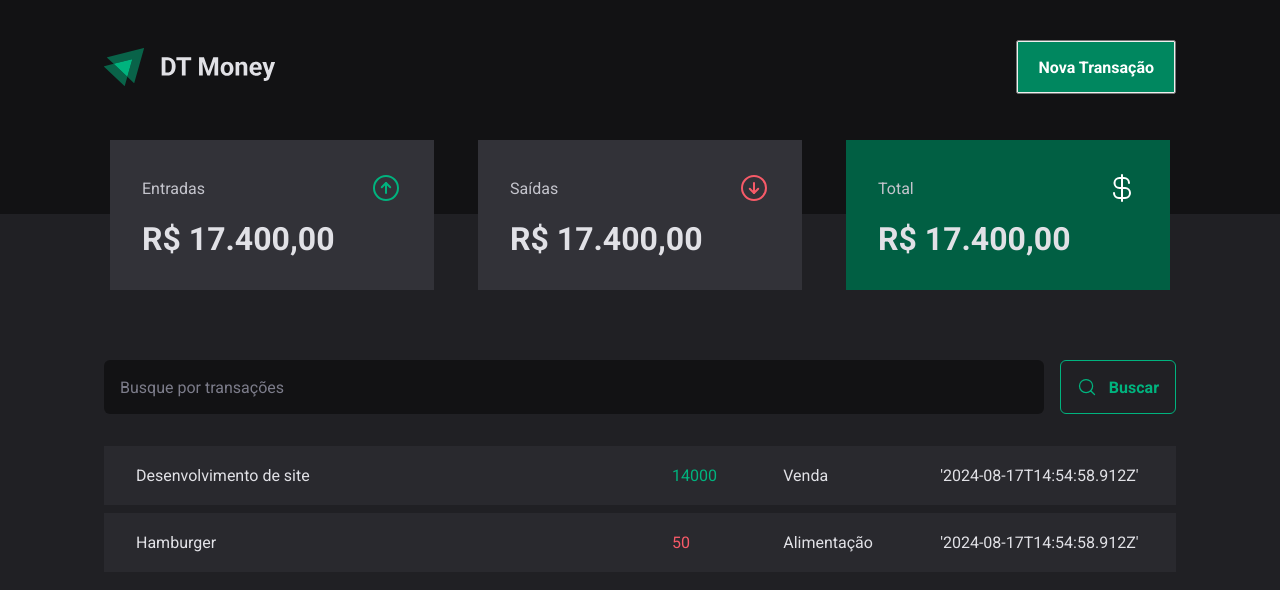
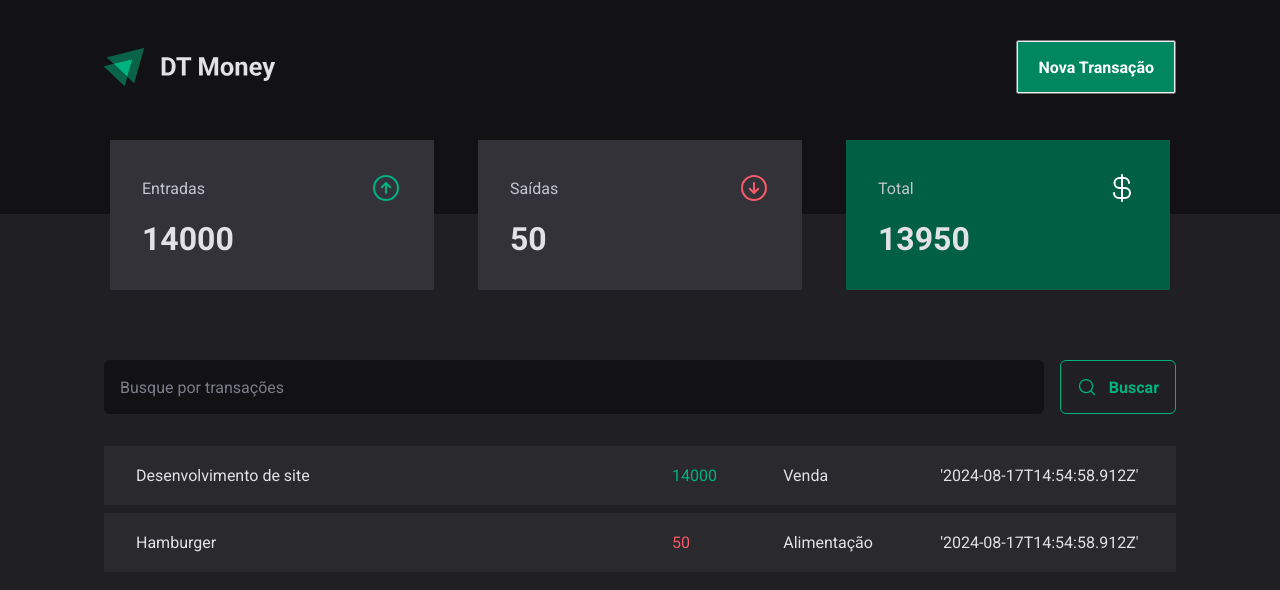
Before and after one commit to vian4dev/new-dtmoney, a React (Vite) app: page / in a window 1280 px wide. Shown: the top 590 px of the page. Built offline with nearby package versions, Linux system fonts and the light colour scheme; data requests are answered from the project's data file.

Commit message:
Calculando resumo de transacoes

```diff
--- a/src/components/Summary/index.tsx
+++ b/src/components/Summary/index.tsx
@@ -1,7 +1,28 @@
 import { ArrowCircleDown, ArrowCircleUp, CurrencyDollar } from "phosphor-react"
 import { SummaryCard, SummaryContainer } from "./styles"
+import { useContext } from "react"
+import { TransactionsContext } from "../../contexts/TransactionsContext"
 
 export function Summary() {
+
+  const { transactions } = useContext(TransactionsContext)
+
+  const summary = transactions.reduce(
+    (acc, transaction) => {
+      if (transaction.type === 'income') {
+        acc.income += transaction.price;
+        acc.total += transaction.price;
+      } else {
+        acc.outcome += transaction.price;
+        acc.total -= transaction.price
+      }
+      return acc;
+    },
+    {
+      income: 0,
+      outcome: 0,
+      total: 0
+    })
     return(
         <SummaryContainer>
             <SummaryCard>
@@ -10,7 +31,7 @@
                 <ArrowCircleUp size={32} color="#00b37e"/>
               </header>
 
-              <strong>R$ 17.400,00</strong>
+              <strong>{summary.income}</strong>
             </SummaryCard>
 
 
@@ -20,7 +41,7 @@
                 <ArrowCircleDown size={32} color="#f75a68"/>
               </header>
 
-              <strong>R$ 17.400,00</strong>
+              <strong>{summary.outcome}</strong>
             </SummaryCard>
 
             <SummaryCard variant="green">
@@ -29,7 +50,7 @@
                 <CurrencyDollar size={32} color="#fff"/>
               </header>
 
-              <strong>R$ 17.400,00</strong>
+              <strong>{summary.total}</strong>
             </SummaryCard>
         </SummaryContainer>
     )
```
